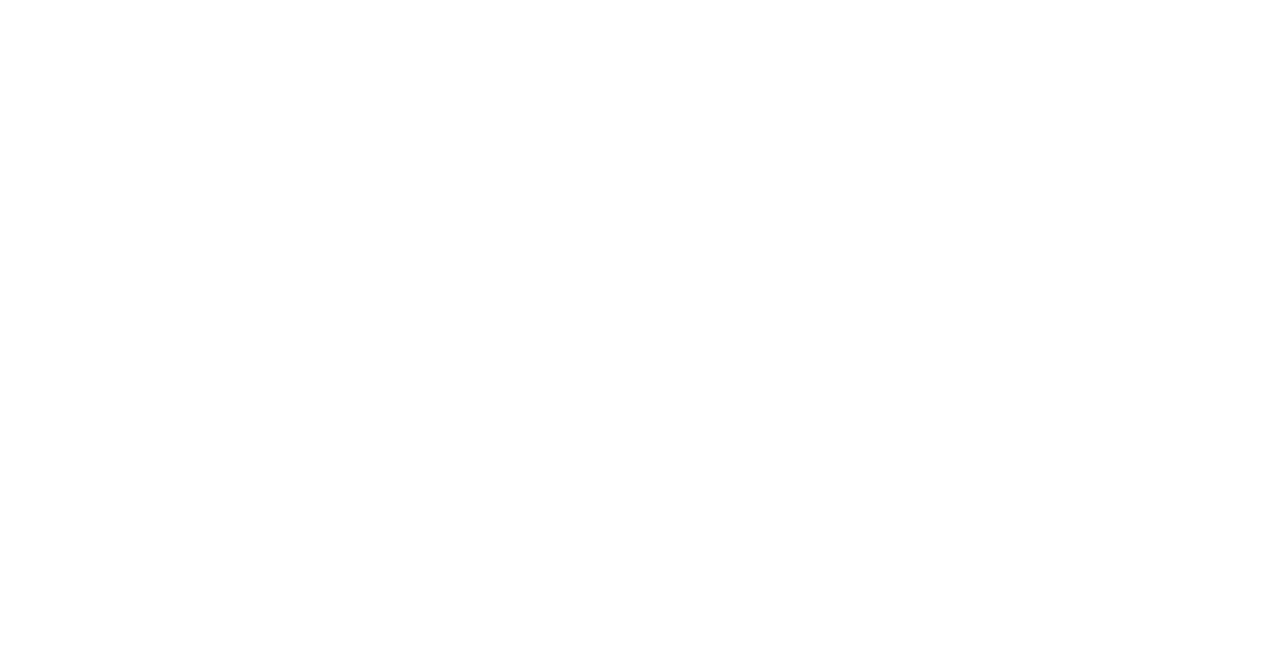
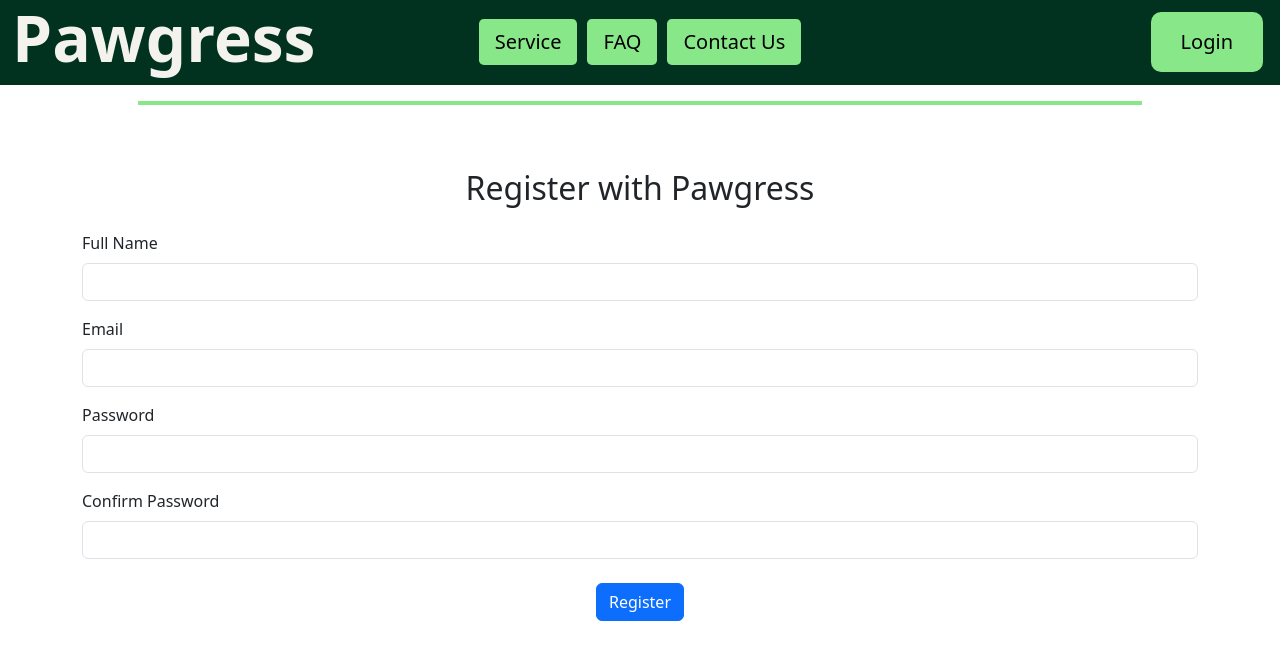
Before and after one commit to Splash-3/Pawgress, a React (Create React App) app in the folder front-end/: page /register in a window 1280 px wide. Before the commit this address had no page. Shown: the top 660 px of the page. Built offline with nearby package versions, Linux system fonts and the light colour scheme.

Commit message:
added a dedicated register page

```diff
--- a/front-end/src/App.js
+++ b/front-end/src/App.js
@@ -6,7 +6,7 @@
 import Landing from './pages/Landing';
 import Layout from './pages/Layout';
 import Dashboard from './pages/Dashboard';
-import GetStarted from './pages/GetStarted';
+import Register from './pages/Register';
 import PetDetailsForm from './pages/PetDetailsForm';
 
 function App() {
@@ -18,7 +18,7 @@
           <Route path="login" element={<Login />} />
           <Route path="upload" element={<Upload />} />
           <Route path="dashboard" element={<Dashboard />} />
-          <Route path="get-started" element={<GetStarted />} />
+          <Route path="register" element={<Register />} />
           <Route path="pet-details" element={<PetDetailsForm />} />
         </Route>
       </Routes>
--- a/front-end/src/pages/Login.js
+++ b/front-end/src/pages/Login.js
@@ -13,6 +13,10 @@
     console.log('Email:', email);
     console.log('Password:', password);
     navigate('/dashboard');
+  };
+
+  const handleRegister = () => {
+    navigate('/register');
   };
 
   return (
@@ -37,8 +41,11 @@
           onChange={(e) => setPassword(e.target.value)}
           style={{ margin: '10px 0', padding: '10px', width: '300px' }}
         />
-                <button id="button" onClick={handleLogin} style={{cursor: 'pointer' }}>
+        <button id="button" onClick={handleLogin} style={{ cursor: 'pointer' }}>
           Login
+        </button>
+        <button id="button" onClick={handleRegister} style={{ cursor: 'pointer' }}>
+          Register
         </button>
       </div>
     </div>
--- /dev/null
+++ b/front-end/src/pages/Register.js
@@ -0,0 +1,95 @@
+import React, { useState } from 'react';
+import { useNavigate } from 'react-router-dom';
+import 'bootstrap/dist/css/bootstrap.min.css';
+
+const Register = () => {
+  const [fullName, setFullName] = useState('');
+  const [email, setEmail] = useState('');
+  const [password, setPassword] = useState('');
+  const [confirmPassword, setConfirmPassword] = useState('');
+  const [errorMessage, setErrorMessage] = useState('');
+  const navigate = useNavigate();
+
+  const handleRegister = (e) => {
+    e.preventDefault();
+
+    // Basic validation
+    if (!email.includes('@')) {
+      setErrorMessage('Please enter a valid email address.');
+      return;
+    }
+
+    if (password !== confirmPassword) {
+      setErrorMessage('Passwords do not match.');
+      return;
+    }
+
+    // Handle registration logic here
+    console.log('Full Name:', fullName);
+    console.log('Email:', email);
+    console.log('Password:', password);
+    console.log('Confirm Password:', confirmPassword);
+
+    // Clear error message and navigate to the next page
+    setErrorMessage('');
+    navigate('/get-started');
+  };
+
+  return (
+    <div className="container mt-5">
+      <h2 className="text-center mb-4">Register with Pawgress</h2>
+      {errorMessage && <p className="text-danger text-center">{errorMessage}</p>}
+      <form onSubmit={handleRegister}>
+        <div className="mb-3">
+          <label htmlFor="fullName" className="form-label">Full Name</label>
+          <input
+            type="text"
+            className="form-control"
+            id="fullName"
+            value={fullName}
+            onChange={(e) => setFullName(e.target.value)}
+            required
+          />
+        </div>
+        <div className="mb-3">
+          <label htmlFor="email" className="form-label">Email</label>
+          <input
+            type="email"
+            className="form-control"
+            id="email"
+            value={email}
+            onChange={(e) => setEmail(e.target.value)}
+            required
+          />
+        </div>
+        <div className="mb-3">
+          <label htmlFor="password" className="form-label">Password</label>
+          <input
+            type="password"
+            className="form-control"
+            id="password"
+            value={password}
+            onChange={(e) => setPassword(e.target.value)}
+            required
+          />
+        </div>
+        <div className="mb-3">
+          <label htmlFor="confirmPassword" className="form-label">Confirm Password</label>
+          <input
+            type="password"
+            className="form-control"
+            id="confirmPassword"
+            value={confirmPassword}
+            onChange={(e) => setConfirmPassword(e.target.value)}
+            required
+          />
+        </div>
+        <div className="text-center mt-4">
+          <button type="submit" className="btn btn-primary">Register</button>
+        </div>
+      </form>
+    </div>
+  );
+};
+
+export default Register;
--- a/front-end/src/styles/login.css
+++ b/front-end/src/styles/login.css
@@ -5,4 +5,5 @@
     margin: 0 5px;
     padding: 10px 20px;
     font-size: 20px;
+    margin-top: 20px;
 }
```
Lines whose indentation alone changed are shown as unchanged.
